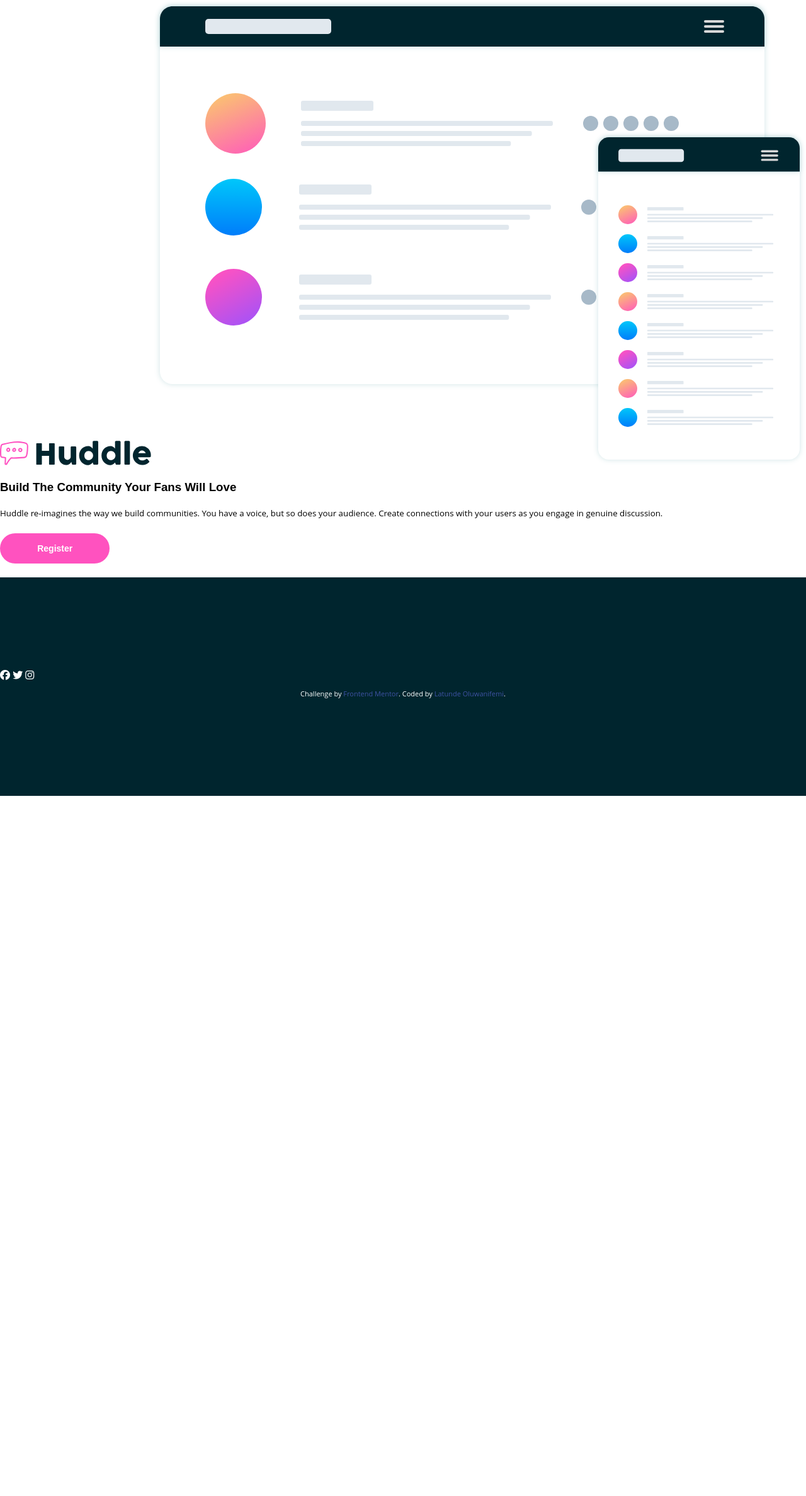
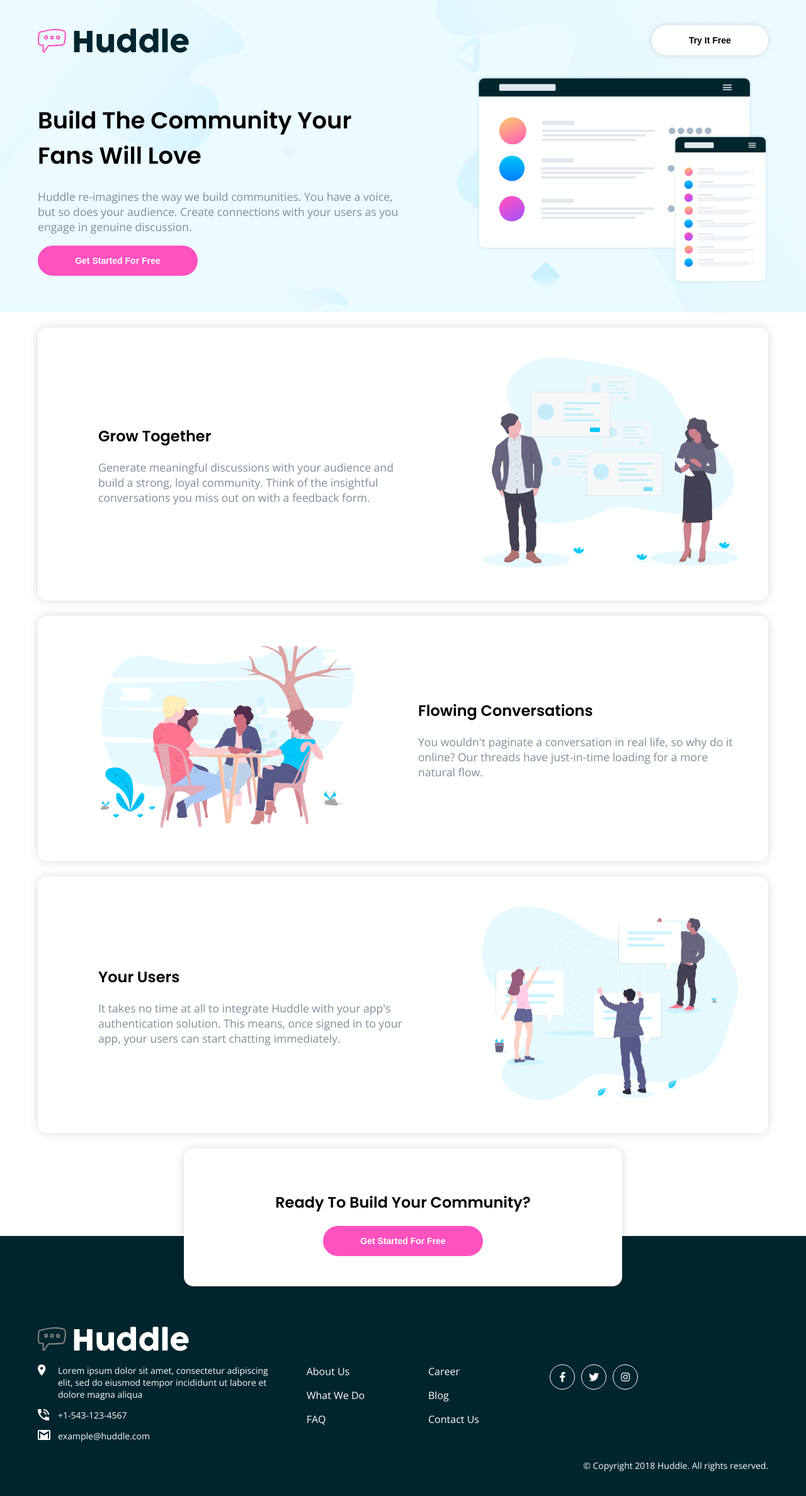
Before and after one commit to Nifilat/huddle-landing-page-design, a plain HTML site: page index.html in a window 1280 px wide. Shown: the whole page at 63% size. Before the commit the page ends 1264 px from the top, so only its background shows below. Drawn offline with nearby package versions, Linux system fonts and the light colour scheme; a web font is replaced by a local one.

Commit message:
Update index.html

```diff
--- a/index.html
+++ b/index.html
@@ -1,48 +1,183 @@
 <!DOCTYPE html>
 <html lang="en">
   <head>
-  <meta charset="UTF-8">
-  <meta name="viewport" content="width=device-width, initial-scale=1.0"> <!-- displays site properly based on user's device -->
-
-  <link rel="icon" type="image/png" sizes="32x32" href="./images/favicon-32x32.png">
-  <link rel="shortcut icon" href="./images/favicon-32x32.png" type="image/x-icon">
-  <link rel="stylesheet" href="index.css">
-  <link rel="stylesheet" href="https://fonts.google.com/specimen/Open+Sans">
-  <script src="https://kit.fontawesome.com/82eab4f29f.js" crossorigin="anonymous"></script>
-  <link rel="stylesheet" href="https://fonts.google.com/specimen/Poppins">
-
-  <title>Frontend Mentor | Huddle landing page with single introductory section</title>
-
-  <!-- Feel free to remove these styles or customise in your own stylesheet 👍 -->
-  <style>
-    .attribution { font-size: 11px; text-align: center; }
-    .attribution a { color: hsl(228, 45%, 44%); }
-  </style>
+    <meta charset="UTF-8" />
+    <meta name="viewport" content="width=device-width, initial-scale=1.0" />
+    <!-- displays site properly based on user's device -->
+    <link
+      rel="icon"
+      type="image/png"
+      sizes="32x32"
+      href="./images/favicon-32x32.png"
+    />
+    <title>Huddle Landing Page Design</title>
+    <link rel="stylesheet" type="text/css" href="./index.css" />
+    <link rel="preconnect" href="https://fonts.googleapis.com" />
+    <link rel="preconnect" href="https://fonts.gstatic.com" crossorigin />
+    <link
+      href="https://fonts.googleapis.com/css2?family=Poppins:wght@600&display=swap"
+      rel="stylesheet"
+    />
+    <link
+      href="https://fonts.googleapis.com/css2?family=Open+Sans:wght@400;700&display=swap"
+      rel="stylesheet"
+    />
+    <link
+      rel="stylesheet"
+      href="https://cdnjs.cloudflare.com/ajax/libs/font-awesome/5.12.1/css/all.min.css"
+    />
   </head>
   <body>
-  <img src="./images/logo.svg" alt="" id="logo">
-  <img src="./images/illustration-mockups.svg" alt="illustration-mockups" id="illustration">
-
-
-  <h3>Build The Community Your Fans Will Love</h3>
-
-  <small>Huddle re-imagines the way we build communities. You have a voice, but so does your audience.
-  Create connections with your users as you engage in genuine discussion.</small>
-  <br>
-  <br>
-
-  <button>Register</button>
-  <br>
-  <br>
-
+    <header>
+      <div class="container">
+        <nav class="flex">
+          <img class="logo" src="./images/logo.svg" alt="Logo" />
+          <button class="try">Try It Free</button>
+        </nav>
+        <div class="banner flex">
+          <div class="left">
+            <h1>Build The Community Your Fans Will Love</h1>
+            <p>
+              Huddle re-imagines the way we build communities. You have a voice,
+              but so does your audience. Create connections with your users as
+              you engage in genuine discussion.
+            </p>
+            <button>Get Started For Free</button>
+          </div>
+          <div class="right">
+            <img
+              class="header_img"
+              src="images/illustration-mockups.svg"
+              alt="Mockup"
+            />
+          </div>
+        </div>
+      </div>
+    </header>
+    <main>
+      <div class="container">
+        <section class="flex reverse">
+          <div class="left">
+            <h2>Grow Together</h2>
+            <p>
+              Generate meaningful discussions with your audience and build a
+              strong, loyal community. Think of the insightful conversations you
+              miss out on with a feedback form.
+            </p>
+          </div>
+          <div class="right">
+            <img
+              class="img1"
+              src="./images/illustration-grow-together.svg"
+              alt="Grow Together"
+            />
+          </div>
+        </section>
+        <section class="flex">
+          <div class="left">
+            <img
+              src="./images/illustration-flowing-conversation.svg"
+              alt="Discussion"
+            />
+          </div>
+          <div class="right">
+            <h2>Flowing Conversations</h2>
+            <p>
+              You wouldn't paginate a conversation in real life, so why do it
+              online? Our threads have just-in-time loading for a more natural
+              flow.
+            </p>
+          </div>
+        </section>
+        <section class="flex reverse">
+          <div class="left">
+            <h2>Your Users</h2>
+            <p>
+              It takes no time at all to integrate Huddle with your app's
+              authentication solution. This means, once signed in to your app,
+              your users can start chatting immediately.
+            </p>
+          </div>
+          <div class="right">
+            <img
+              class="img1"
+              src="./images/illustration-your-users.svg"
+              alt="Users"
+            />
+          </div>
+        </section>
+        <section class="start">
+          <div class="container">
+            <h2>Ready To Build Your Community?</h2>
+            <button>Get Started For Free</button>
+          </div>
+        </section>
+      </div>
+    </main>
     <footer>
-    <i class="fa-brands fa-facebook" ></i>
-    <i class="fa-brands fa-twitter"></i>
-    <i class="fa-brands fa-instagram"></i>
-    <p class="attribution">
-      Challenge by <a href="https://www.frontendmentor.io?ref=challenge" target="_blank">Frontend Mentor</a>.
-      Coded by <a href="#">Latunde Oluwanifemi</a>.
+      <div class="container">
+        <img class="filter-white" src="./images/logo.svg" alt="Logo" />
+        <div class="flex">
+          <div>
+            <div class="icons">
+              <img src="./images/icon-location.svg" alt="Location" />
+              <p>
+                Lorem ipsum dolor sit amet, consectetur adipiscing elit, sed do
+                eiusmod tempor incididunt ut labore et dolore magna aliqua
               </p>
+            </div>
+            <div class="icons">
+              <img src="./images/icon-phone.svg" alt="Location" />
+              <p><a href="tel:++1-543-123-4567"> +1-543-123-4567</a></p>
+            </div>
+            <div class="icons">
+              <img src="./images/icon-email.svg" alt="Email" />
+              <p><a href="mailto:example@huddle.com">example@huddle.com</a></p>
+            </div>
+          </div>
+          <div class="flex">
+            <div>
+              <ul>
+                <li><a href="#">About Us</a></li>
+                <li><a href="#">What We Do</a></li>
+                <li><a href="#">FAQ</a></li>
+              </ul>
+            </div>
+            <div>
+              <ul>
+                <li><a href="#">Career</a></li>
+                <li><a href="#">Blog</a></li>
+                <li><a href="#">Contact Us</a></li>
+              </ul>
+            </div>
+          </div>
+          <div class="social">
+            <ul>
+              <li>
+                <a class="circle" href="#">
+                  Facebook Link
+                  <i class="fab fa-facebook-f"></i>
+                </a>
+              </li>
+              <li>
+                <a class="circle" href="#">
+                  Twitter Link
+                  <i class="fab fa-twitter"></i>
+                </a>
+              </li>
+              <li>
+                <a class="circle" href="#">
+                  Instagram Link
+                  <i class="fab fa-instagram"></i>
+                </a>
+              </li>
+            </ul>
+          </div>
+        </div>
+        <div class="copy">
+          <p>&copy; Copyright 2018 Huddle. All rights reserved.</p>
+        </div>
+      </div>
     </footer>
   </body>
 </html>
```
Lines whose indentation alone changed are shown as unchanged.
